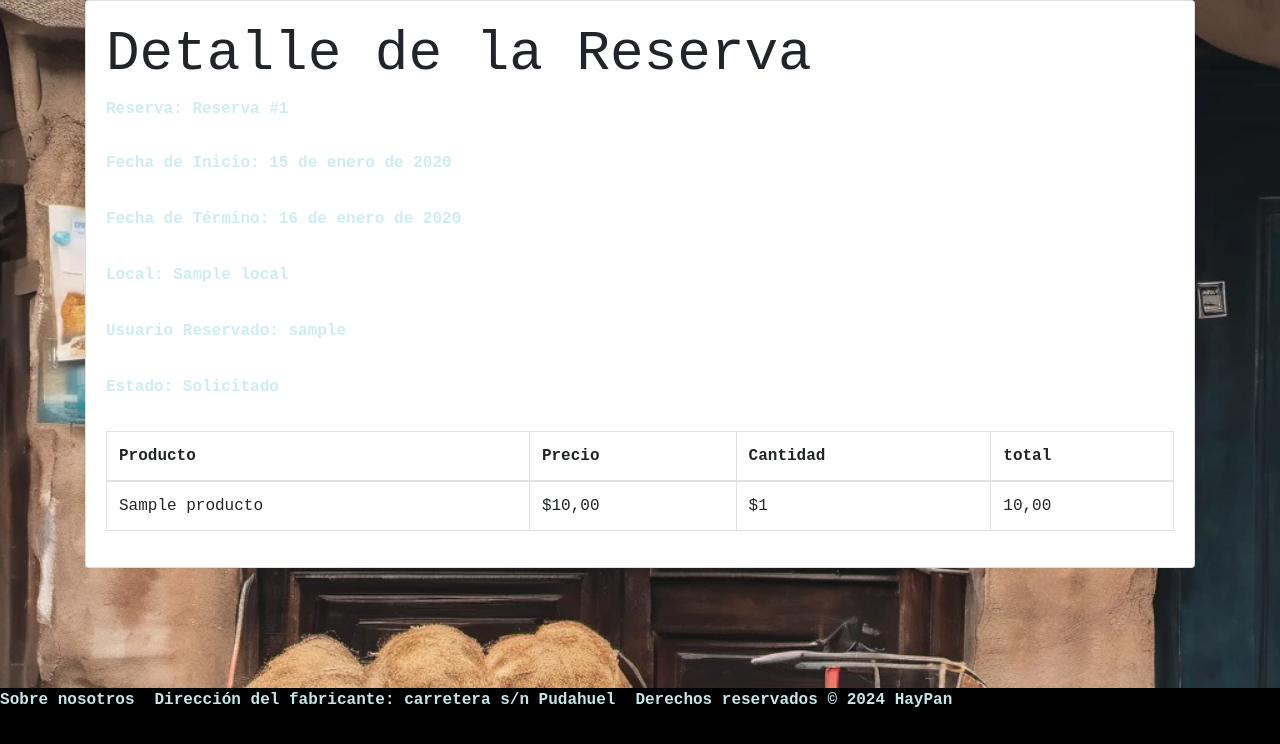
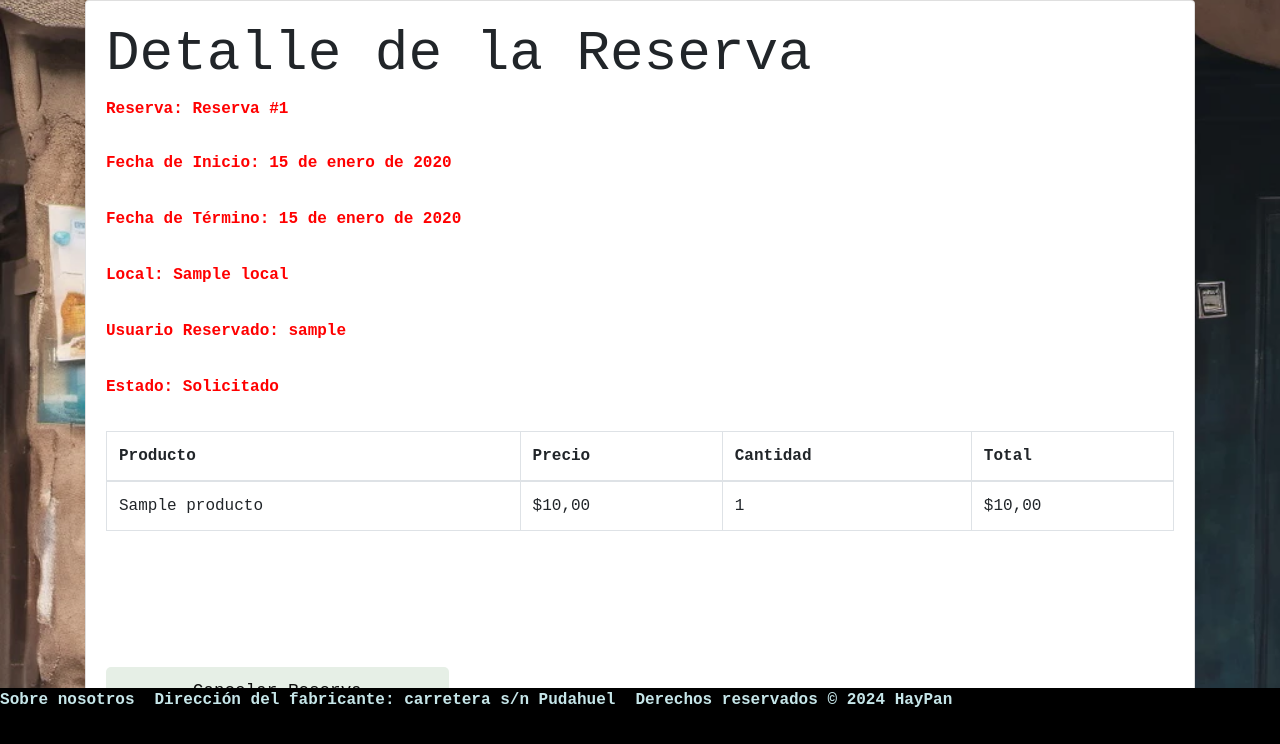
Before and after one commit to Rallende1107/Proyecto_Titulo, a Django app: page /my_reservations/1/ in a window 1280 px wide. Shown: the part 56-800 px from the top of the page. Run offline with Django 5.2, Linux system fonts and the light colour scheme; tables that the repository leaves empty hold one stand-in row (values such as "Sample post"); some libraries are stand-ins or nearby versions.

Commit message:
update carrito
estado cliente y detalleReserva

```diff
--- a/apps/haypan/urls.py
+++ b/apps/haypan/urls.py
@@ -93,4 +93,5 @@
     path('reserva/', views.reserva, name='reserva'),
     path('my_reservations/', views.my_reservations, name='my_reservations'),
     path('my_reservations/<int:reserva_id>/', views.reservation_detail, name='reservation_detail'),
+    path('cancelar_reserva/<int:reserva_id>/', views.cancelar_reserva, name='cancelar_reserva'),
 ]
--- a/apps/haypan/views.py
+++ b/apps/haypan/views.py
@@ -1,3 +1,5 @@
+import uuid
+from django.db.models import F
 from datetime import timezone
 from django.conf import settings
 from django.forms import ValidationError
@@ -10,11 +12,13 @@
 from django.urls import reverse, reverse_lazy
 from django.views import View
 from django.utils.timezone import now
-from django.views.generic import (CreateView, FormView, UpdateView, ListView, DeleteView, DetailView, TemplateView)
+from django.views.generic import (
+    CreateView, FormView, UpdateView, ListView, DeleteView, DetailView, TemplateView)
 from .forms import (UsuarioForm,  LocalForm, ProductoForm)
-from .models import Reserva, Usuario, Local, Producto
+from .models import DetalleReserva, Reserva, Usuario, Local, Producto
 from django.contrib.auth.decorators import login_required
 # Create your views here.
+
 
 class HomeView(TemplateView):
     template_name = "index.html"
@@ -23,24 +27,25 @@
 class ComercianteRegisterView(CreateView):
     template_name = 'user_register.html'
     form_class = UsuarioForm
-    success_url = reverse_lazy ("home")
+    success_url = reverse_lazy("home")
     title = 'Registro comerciante'
-
 
     def get_context_data(self, **kwargs):
         context = super().get_context_data(**kwargs)
         context['title'] = self.title
         context['cancel_url'] = self.success_url
         return context
+
     def form_valid(self, form):
         form.instance.cliente = True
         form.instance.comerciante = False
         return super().form_valid(form)
 
+
 class ClienteRegisterView(CreateView):
     template_name = 'user_register.html'
     form_class = UsuarioForm
-    success_url = reverse_lazy ("home")
+    success_url = reverse_lazy("home")
     title = 'Registro Cliente'
 
     def get_context_data(self, **kwargs):
@@ -54,11 +59,12 @@
         form.instance.comerciante = False
         return super().form_valid(form)
 
+
 class LoginView(FormView):
     template_name = 'login.html'
     form_class = AuthenticationForm
     title = "Login"
-    success_url = reverse_lazy ("home")
+    success_url = reverse_lazy("home")
 
     def form_valid(self, form):
         username = form.cleaned_data['username']
@@ -77,21 +83,23 @@
         context['cancel_url'] = self.success_url
         return context
 
+
 def salir(request):
     logout(request)
     return redirect('home')
 
 ##########################################################################################################
-########################### Locales
+# Locales
 ##########################################################################################################
+
 
 class LocalCreateView(LoginRequiredMixin, CreateView):
     model = Local
     template_name = "p_add.html"
     form_class = LocalForm
-    success_url = reverse_lazy ("local_list")
-    cancel_url = reverse_lazy ("local_list")
-    title= 'Crear Nuevo Local'
+    success_url = reverse_lazy("local_list")
+    cancel_url = reverse_lazy("local_list")
+    title = 'Crear Nuevo Local'
 
     def get_login_url(self):
         return reverse_lazy("login")
@@ -110,10 +118,11 @@
         context['success_url'] = self.success_url
         return context
 
+
 class LocalUpdateView(LoginRequiredMixin, UpdateView):
     model = Local
     form_class = LocalForm
-    success_url = reverse_lazy ("local_list")
+    success_url = reverse_lazy("local_list")
     template_name = "p_add.html"
     title = 'Modificar Local'
 
@@ -123,9 +132,10 @@
     def get_context_data(self, **kwargs):
         context = super().get_context_data(**kwargs)
         context['title'] = self.title
-        context['cancel_url'] =  self.success_url
+        context['cancel_url'] = self.success_url
 
         return context
+
 
 class LocalListView(ListView, LoginRequiredMixin):
     """ Lista de Todos los Locales"""
@@ -155,6 +165,7 @@
 
         return context
 
+
 class LocalLDeleteView(DeleteView, LoginRequiredMixin):
     model = Local
     template_name = "delete.html"
@@ -175,7 +186,7 @@
 
 
 ##########################################################################################################
-########################### Locales
+# Locales
 ##########################################################################################################
 
 
@@ -199,12 +210,13 @@
         context['success_url'] = reverse_lazy('local_list')
         return context
 
+
 class ProductoCreateView(LoginRequiredMixin, CreateView):
     model = Producto
     template_name = "p_add.html"
     form_class = ProductoForm
-    success_url = reverse_lazy ("producto_list")
-    title= 'Crear Nuevo Producto'
+    success_url = reverse_lazy("producto_list")
+    title = 'Crear Nuevo Producto'
 
     def get_login_url(self):
         return reverse_lazy("login")
@@ -212,7 +224,6 @@
     def form_valid(self, form):
 
         return super().form_valid(form)
-
 
     def get_context_data(self, **kwargs):
         context = super().get_context_data(**kwargs)
@@ -225,7 +236,7 @@
 class ProductoUpdateView(LoginRequiredMixin, UpdateView):
     model = Producto
     form_class = ProductoForm
-    success_url = reverse_lazy ("producto_list")
+    success_url = reverse_lazy("producto_list")
     template_name = "p_add.html"
     title = 'Actualzar Producto'
 
@@ -235,7 +246,7 @@
     def get_context_data(self, **kwargs):
         context = super().get_context_data(**kwargs)
         context['title'] = self.title
-        context['cancel_url'] =  self.success_url
+        context['cancel_url'] = self.success_url
 
         return context
 
@@ -257,13 +268,6 @@
         context['title'] = self.title
         context['cancel_url'] = self.success_url
         return context
-
-
-
-
-
-from django.db.models import F
-
 
 
 @login_required
@@ -296,12 +300,14 @@
         producto.cantidad_en_carrito = cantidad
         productos_en_carrito.append(producto)
 
-    total_precio = sum(producto.precio * producto.cantidad_en_carrito for producto in productos_en_carrito)
+    total_precio = sum(
+        producto.precio * producto.cantidad_en_carrito for producto in productos_en_carrito)
 
     return render(request, 'cart.html', {
         'productos_en_carrito': productos_en_carrito,
         'total_precio': total_precio
     })
+
 
 def delete_product_cart(request, producto_id):
     if request.method == 'POST':
@@ -314,6 +320,7 @@
             request.session['carrito'] = carrito
     return HttpResponseRedirect(reverse('cart'))
 
+
 def clean_cart(request):
     carrito = request.session.get("carrito", {})
     for producto_id, cantidad in carrito.items():
@@ -323,6 +330,7 @@
     request.session.pop("carrito", None)
     request.session.modified = True
     return redirect('home')
+
 
 def edit_cart(request, producto_id):
     if request.method == 'POST':
@@ -372,15 +380,20 @@
     # Obtener el carrito de la sesión
     carrito = request.session.get('carrito', {})
 
+    print("Carrito:", carrito)
+
     if not carrito:
         print("Error: El carrito está vacío.")
-        return redirect(reverse('carrito'))  # Redirige al carrito si está vacío
+        return redirect(reverse('cart'))  # Redirige al carrito si está vacío
 
     # Generar un número de orden único
     numero_orden = Reserva.objects.count() + 1
+    print("Número de orden generado:", numero_orden)
 
     # Obtener el primer local disponible (puedes ajustar esta lógica según tus necesidades)
     local = Local.objects.first()
+    print("Local obtenido:", local)
+
     if not local:
         print("Error: No hay locales disponibles.")
         return redirect(reverse('cart'))
@@ -394,22 +407,43 @@
         estado=Reserva.SOLICITADO  # '1' para "Solicitado"
     )
 
+    print("Reserva creada:", reserva)
+
     try:
         reserva.clean()
         reserva.save()
 
+        print("Reserva guardada en la base de datos.")
 
         for producto_id, cantidad in carrito.items():
             producto = Producto.objects.get(pk=producto_id)
-            reserva.productos.add(producto)
+            reserva.productos.add(producto)  # Agregar producto a la reserva
+
+            print(f"Producto: {producto.nombre}, Cantidad a reservar: {cantidad}")
+
+            # Calcular el precio unitario y total
+            precio_unitario = producto.precio
+            total = precio_unitario * cantidad
+
+            # Crear y guardar el detalle de reserva
+            detalle_reserva = DetalleReserva(
+                reserva=reserva,
+                producto=producto,
+                cantidad=cantidad,
+                precio_unitario=precio_unitario,
+                total=total  # Asegúrate de proporcionar el total aquí
+            )
+            detalle_reserva.save()
+
+            # Descuentos de stock
             producto.cantidad -= cantidad
             producto.save()
-
 
         request.session['carrito'] = {}
         request.session.modified = True
 
-        print(f"Reserva creada con ID: {reserva.id} para el cliente: {request.user.username}")
+        print(
+            f"Reserva creada con ID: {reserva.id} para el cliente: {request.user.username}")
 
         return redirect(reverse('home'))
 
@@ -419,12 +453,39 @@
 
 
 
+@login_required
 def my_reservations(request):
     # Filtrar las reservas del usuario actual
     reservas = Reserva.objects.filter(cliente=request.user)
     return render(request, 'my_reservations.html', {'reservas': reservas})
 
 
+
 def reservation_detail(request, reserva_id):
     reserva = get_object_or_404(Reserva, pk=reserva_id)
-    return render(request, 'reservation_detail.html', {'reserva': reserva})
+    detalles_reserva = reserva.detalles.all()
+    return render(request, 'reservation_detail.html', {'reserva': reserva, 'detalles_reserva': detalles_reserva})
+
+
+@login_required
+def cancelar_reserva(request, reserva_id):
+    reserva = get_object_or_404(Reserva, pk=reserva_id)
+    print(f"Cancelando reserva #{reserva_id}")
+
+    if request.method == 'POST':
+        reserva.estado = Reserva.CANCELADO_CLIENTE
+        reserva.save()
+        print(f"Reserva #{reserva_id} cancelada para el usuario {request.user.username}")
+
+        for detalle in reserva.detalles.all():
+            producto = detalle.producto
+            cantidad_reservada = detalle.cantidad
+
+            producto.cantidad += cantidad_reservada
+            producto.save()
+            print(f"Stock del producto {producto.nombre} aumentado en {cantidad_reservada}")
+
+        return redirect('my_reservations')
+
+    print("El método de solicitud no es POST. Redirigiendo a la página de inicio.")
+    return redirect('home')
--- a/projectoWeb/settings.py
+++ b/projectoWeb/settings.py
@@ -154,5 +154,5 @@
 CORS_ORIGIN_WHITELIST = [
     "http://localhost:8100",
 ]
-
+LOGIN_URL = '/login/'
 # LOGOUT_REDIRECT_URL = '//'
--- a/templates/my_reservations.html
+++ b/templates/my_reservations.html
@@ -36,7 +36,7 @@
                                 <td>{{ reserva.fecha_termino }}</td>
                                 <td>{{ reserva.local.nombre }}</td>
                                 <td>{{ reserva.cliente.username }}</td>
-                                <td>{{ reserva.estado }}</td>
+                                <td>{{ reserva.get_estado_display }}</td>
                                 <td><a href="{% url 'reservation_detail' reserva.id %}">Ver</a>
                                 </td>
                             </tr>
--- a/templates/reservation_detail.html
+++ b/templates/reservation_detail.html
@@ -14,12 +14,12 @@
     <div class="card">
         <div class="card-body">
             <h1 class="card-title">Detalle de la Reserva</h1>
-            <h2>Reserva: {{ reserva }}</h2>
-            <p><strong>Fecha de Inicio:</strong> {{ reserva.fechaInicio }}</p>
-            <p><strong>Fecha de Término:</strong> {{ reserva.fecha_termino }}</p>
-            <p><strong>Local:</strong> {{ reserva.local.nombre }}</p>
-            <p><strong>Usuario Reservado:</strong> {{ reserva.cliente.username }}</p>
-            <p><strong>Estado:</strong> {{ reserva.get_estado_display }}</p>
+            <h2 style="color: red;">Reserva: {{ reserva }}</h2>
+            <p style="color: red;"><strong>Fecha de Inicio:</strong> {{ reserva.fechaInicio }}</p>
+            <p style="color: red;"><strong>Fecha de Término:</strong> {{ reserva.fecha_termino }}</p>
+            <p style="color: red;"><strong>Local:</strong> {{ reserva.local.nombre }}</p>
+            <p style="color: red;"><strong>Usuario Reservado:</strong> {{ reserva.cliente.username }}</p>
+            <p style="color: red;"><strong>Estado:</strong> {{ reserva.get_estado_display }}</p>
 
             <div class="table-responsive">
                 <table class="table table-bordered">
@@ -28,21 +28,32 @@
                             <th>Producto</th>
                             <th>Precio</th>
                             <th>Cantidad</th>
-                            <th>total</th>
+                            <th>Total</th>
                         </tr>
                     </thead>
                     <tbody>
-                        {% for producto in reserva.productos.all %}
+                        {% for detalle_reserva in detalles_reserva %}
                         <tr>
-                            <td>{{ producto.nombre }}</td>
-                            <td>${{ producto.precio }}</td>
-                            <td>${{ producto.cantidad }}</td>
-                            <td>{{ reserva.calcular_total}}</td>
+                            <td>{{ detalle_reserva.producto.nombre  }}</td>
+                            <td>${{ detalle_reserva.precio_unitario }}</td>
+                            <td>{{ detalle_reserva.cantidad}}</td>
+                            <td>${{ detalle_reserva.total }}</td>
                         </tr>
                         {% endfor %}
                     </tbody>
                 </table>
             </div>
+
+            {% if reserva.estado != reserva.RETIRADO and reserva.estado != reserva.EXPIRADO and reserva.estado != reserva.CANCELADO_CLIENTE %}
+                {% if not reserva.fecha_termino_expirado %}
+                    <form action="{% url 'cancelar_reserva' reserva.id %}" method="post">
+                        {% csrf_token %}
+                        <button type="submit" class="btn btn-danger">Cancelar Reserva</button>
+                    </form>
+                {% endif %}
+            {% elif reserva.estado == reserva.CANCELADO_CLIENTE %}
+                <a href="{% url 'my_reservations' %}" class="btn btn-primary">Volver</a>
+            {% endif %}
         </div>
     </div>
 </body>
```
Also changed, not shown: apps/haypan/admin.py (+10 -3 lines), apps/haypan/models.py (+24 -5 lines), apps/haypan/migrations/0005_reserva.py, apps/haypan/migrations/0006_detallereserva.py (added).
